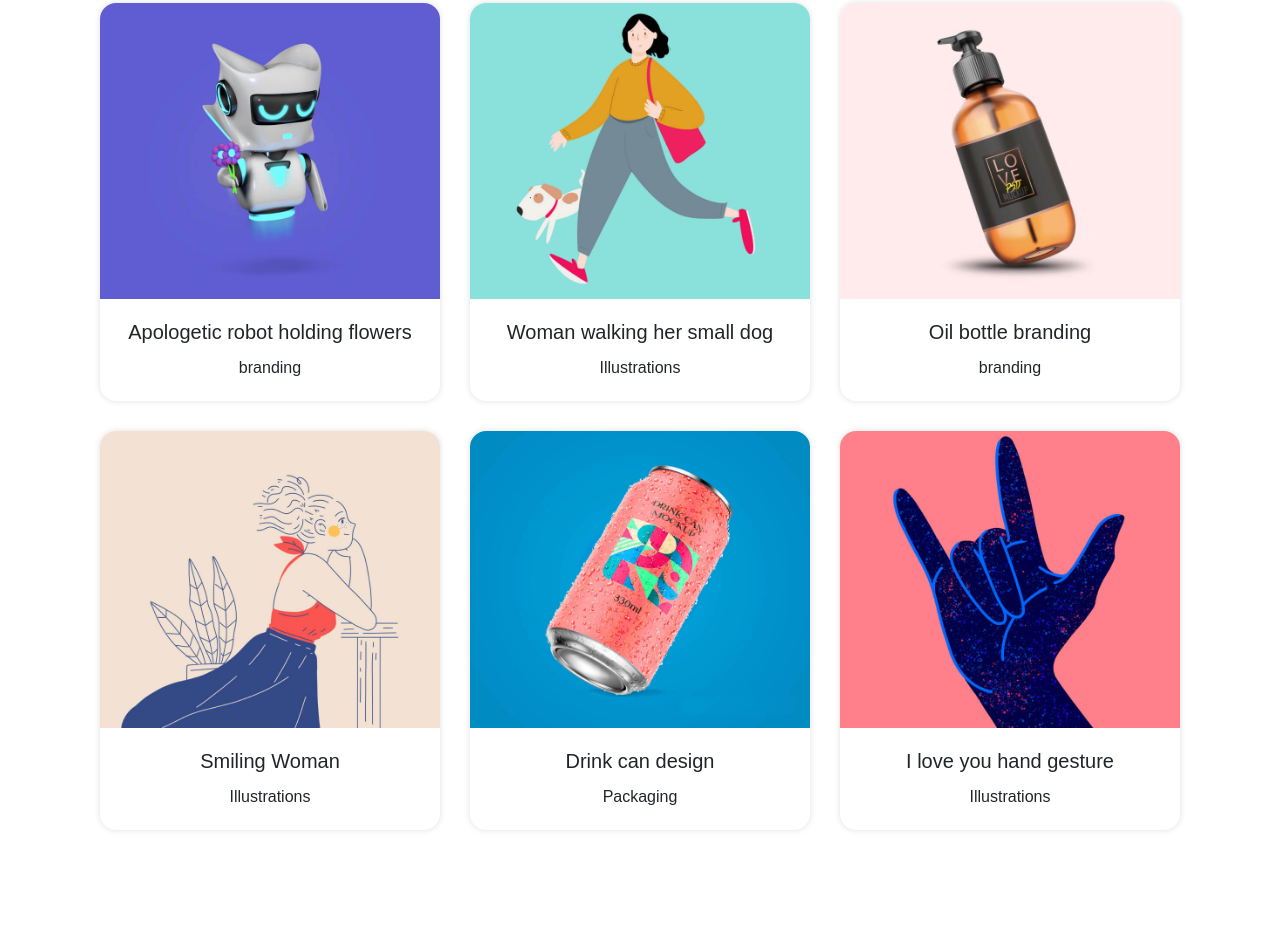
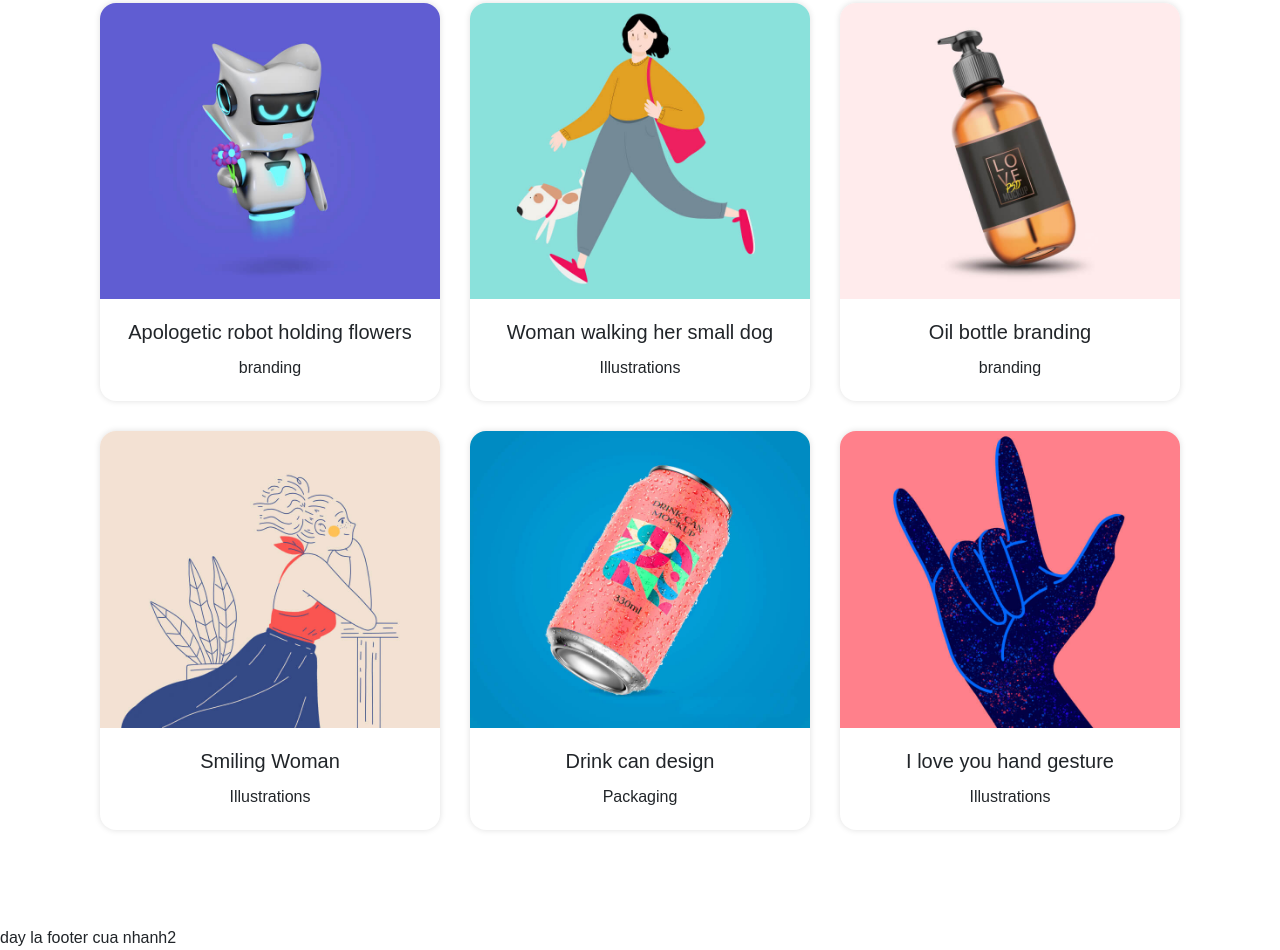
Before and after one commit to tuyennguyen2021/gitdemo1, a plain HTML site: page index.html in a window 1280 px wide. Shown: the part 1111-2061 px from the top of the page. Before the commit the page ends 2037 px from the top, so only its background shows below. Drawn offline with nearby package versions, Linux system fonts and the light colour scheme.

Commit message:
footer by nhanh2

```diff
--- a/index.html
+++ b/index.html
@@ -270,6 +270,7 @@
 
     </section>
 
+    <section>day la footer cua nhanh2</section>
     <!-- Optional JavaScript -->
     <!-- jQuery first, then Popper.js, then Bootstrap JS -->
     <script src="https://code.jquery.com/jquery-3.3.1.slim.min.js"
```
